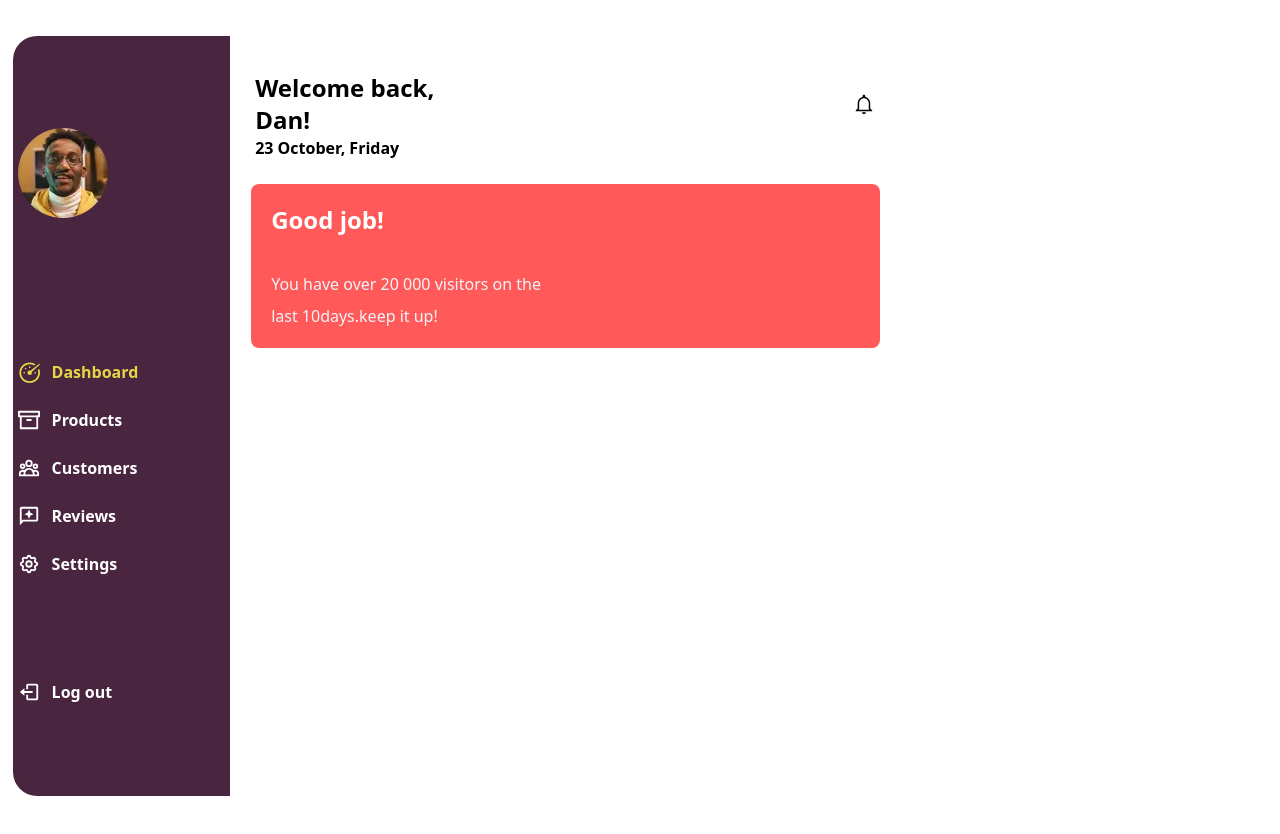
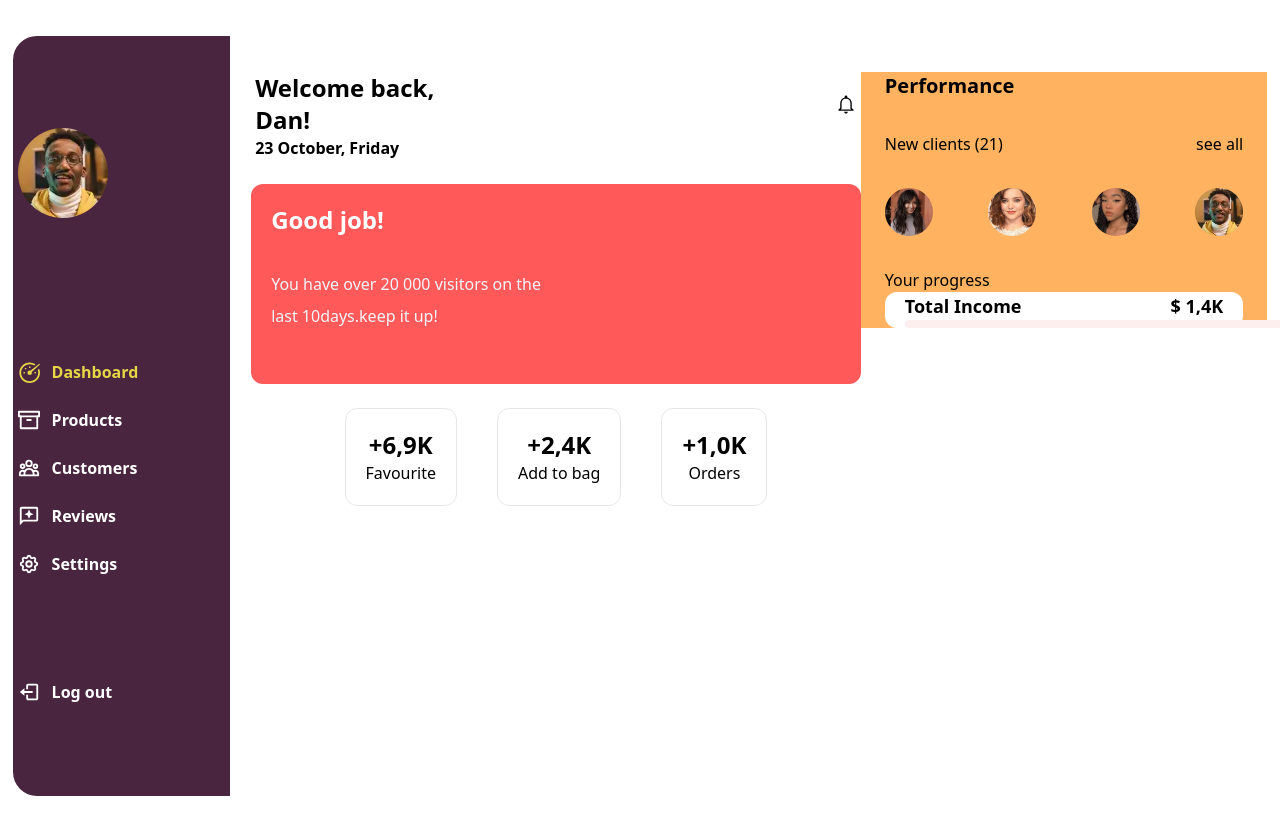
Before and after one commit to Mishael-Git/Market-place-page, a React (Vite) app: page / in a window 1280 px wide. Shown: the top 834 px of the page. Built offline with nearby package versions, Linux system fonts and the light colour scheme.

Commit message:
Creating side

```diff
--- a/src/assets/images/Image.js
+++ b/src/assets/images/Image.js
@@ -2,8 +2,10 @@ import Profile from "./avatar.webp";
 import Client1 from "./Rounded1.jpg";
 import Client2 from "./Rounded2.jpg";
 import Client3 from "./Rounded3.jpg";
+import Basket from "./Shoppin-basket.jpg";
 
 export { Profile };
 export { Client1 };
 export { Client2 };
 export { Client3 };
+export { Basket };
--- a/src/components/Body.jsx
+++ b/src/components/Body.jsx
@@ -1,5 +1,5 @@
 import React from 'react'
-import {Middle, Sidebar} from "./Info"
+import {Middle, Performance, Sidebar} from "./Info"
 function Body() {
   return (
     <div  className="px-[1%] space-x-[19%] ">
@@ -16,6 +16,9 @@ function Body() {
         </div>
         {/* Body right */}
         <div className='w-[40%] h-screen '>
+          <div className='bg-[#ffb361] px-6'>
+          <Performance/>
+          </div>
 
         </div>
 
--- a/src/components/Info.js
+++ b/src/components/Info.js
@@ -1,2 +1,4 @@
 export { default as Sidebar } from "./Sidebar";
 export { default as Middle } from "./Middle_info";
+export { default as Performance } from "./Perfomance";
+export { default as Progress } from "./Progress";
--- a/src/components/Middle_info.jsx
+++ b/src/components/Middle_info.jsx
@@ -1,5 +1,6 @@
 import React from "react";
 import { IoMdNotificationsOutline } from "react-icons/io";
+import { Basket } from "../assets/images/Image";
 
 function Middle_info() {
   return (
@@ -13,13 +14,33 @@ function Middle_info() {
         <p class="font-semibold ">23 October, Friday</p>
         </div>
       </div>
-      <div className="bg-[#ff5959] px-5 py-5 h-[30%] rounded-lg ">
+      <div className="bg-[#ff5959] px-5 py-5 h-[30%] rounded-xl ">
         <div className="space-y-9">
            <h1 class='font-bold text-2xl text-white'>Good job!</h1>
            <div className="space-y-2">
-           <p class="text-slate-100">You have over 20 000 visitors on the</p>
+           <p class="text-slate-100">You have over 20 000 visitors on the </p>
            <p class="text-slate-100">last 10days.keep it up!</p>
            </div>
+           <div>
+            {/* Img */}
+            {/* <div className="w-28 h-24">
+              <img src={Basket} className="w-full h-full object-contain object-cover"/>
+            </div> */}
+           </div>
+        </div>
+      </div>
+      <div className="flex items-center justify-center space-x-10">
+        <div className="flex flex-col items-center border rounded-xl h-[40%] py-5 px-5 bg-white">
+           <h1 class="font-extrabold text-2xl">+6,9K</h1>
+           <p>Favourite</p>
+        </div>
+        <div className="flex flex-col items-center border rounded-xl h-[40%] py-5 px-5 bg-white">
+          <h1 class="font-extrabold text-2xl">+2,4K</h1>
+          <p>Add to bag</p>
+        </div>
+        <div className="flex flex-col items-center border rounded-xl h-[40%] py-5 px-5 bg-white">
+          <h1 class="font-extrabold text-2xl">+1,0K</h1>
+          <p>Orders</p>
         </div>
       </div>
     </div>
--- /dev/null
+++ b/src/components/Perfomance.jsx
@@ -0,0 +1,36 @@
+import React from 'react'
+import { Client1, Client2, Client3, Profile } from '../assets/images/Image'
+import {Progress} from "./Info"
+
+function Perfomance() {
+  return (
+    <div className='space-y-8'>
+        <div>
+            <h1 class="font-bold text-xl">Performance</h1>
+        </div>
+        <div className='flex flex-row items-center justify-between'>
+            <p class="font-medium ">New clients (21)</p>
+            <p>see all</p>
+        </div>
+        <div className='flex items-center justify-between'>
+            <div className='w-12 h-12 '>
+                <img src={Client1} className="w-full h-full rounded-full object-cover object-contain" />
+            </div>
+            <div className='w-12 h-12 '>
+                <img src={Client2} className="w-full h-full rounded-full object-cover object-contain" />
+            </div>
+            <div className='w-12 h-12 '>
+                <img src={Client3} className="w-full h-full rounded-full object-cover object-contain" />
+            </div>
+            <div className='w-12 h-12 '>
+                <img src={Profile} className="w-full h-full" />
+            </div>
+        </div>
+        <div>
+            <Progress/>
+        </div>
+    </div>
+  )
+}
+
+export default Perfomance
--- /dev/null
+++ b/src/components/Progress.jsx
@@ -0,0 +1,20 @@
+import React from "react";
+
+function Progress() {
+  return (
+    <div>
+      <div>
+        <h1 class="font-medium ">Your progress</h1>
+      </div>
+      <div className="bg-white rounded-xl px-5">
+        <div className="flex items-center justify-between">
+          <h1 class="font-bold text-lg"> Total Income</h1>
+          <p class="font-bold text-lg">$ 1,4K</p>
+        </div>
+        <div className="rounded-md h-2 w-96 bg-[#fdefee]"></div>
+      </div>
+    </div>
+  );
+}
+
+export default Progress;
--- a/src/components/Sidebar.jsx
+++ b/src/components/Sidebar.jsx
@@ -10,6 +10,7 @@ function Sidebar() {
   return (
     <div className="flex flex-col bg-[#49253f] h-[95%] w-[17%] p-2 mt-0 fixed rounded-l-3xl z-10 px-11 justify-center  items-center">
         <div className="space-y-6">
+          {/* Img */}
           <div className="rounded-full h-52 w-52">
             <img src={Profile} className="object-contain object-cover" />
           </div>
```
Also changed, not shown: src/assets/images/Shoppin-basket.jpg (added).
